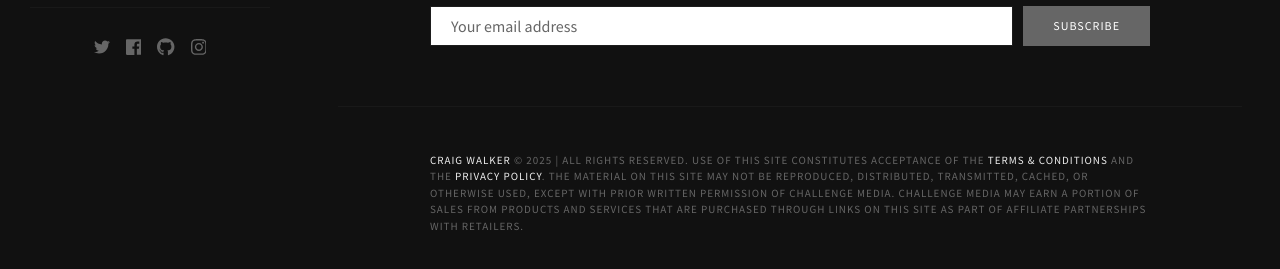
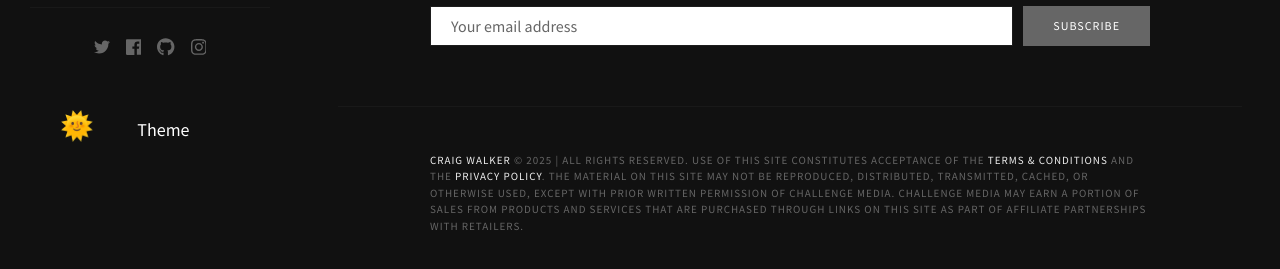
Before and after one commit to walkercraig/walkercraig, a Jekyll site: the page built from index.html, in a window 1280 px wide and 962 px high. Shown: the part 668-937 px from the top of the window. Built offline with Jekyll 4.4.1, drawn with Linux system fonts in a browser that asks for light colours; some web fonts are replaced; the list of posts is cut into pages by our own code.

Commit message:
Update header.html

```diff
--- a/_includes/header.html
+++ b/_includes/header.html
@@ -51,6 +51,14 @@
                         {% endfor %}
                     </ul>
                     {% include social-links.html %}
+                    <!-- Theme Toggle Switch Start -->
+                      <div id="theme-toggle-container" style="margin-top:1.5em;text-align:left;">
+                        <button id="theme-toggle" aria-label="Toggle dark mode" style="background:none;border:none;cursor:pointer;font-size:1.5em;">
+                          <span id="theme-toggle-icon">🌞</span>
+                        </button>
+                      <span style="margin-left:0.5em;font-size:1em;vertical-align:middle;">Theme</span>
+                      </div>
+                    <!-- Theme Toggle Switch End -->
                     </div><!-- .site-nav-inside -->
                 </div><!-- .site-nav-wrap -->
             </nav><!-- .site-navigation -->
```
